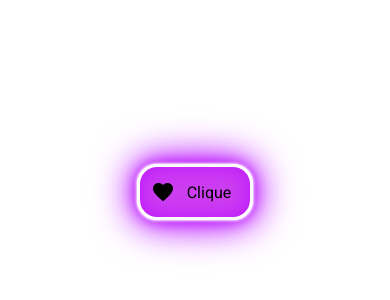
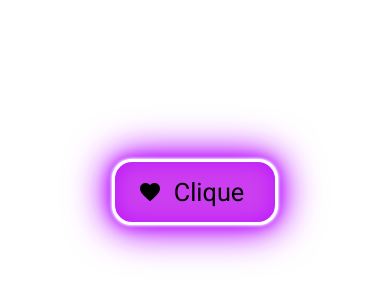
Before and after one commit to santivgo/love-hour, an Angular app: page / in a window 390 px wide. Shown: the part 230-530 px from the top of the page. Built offline with nearby package versions, Linux system fonts and the light colour scheme.

Commit message:
botao responsivo

```diff
--- a/src/app/components/button-lovehour/button-lovehour.component.sass
+++ b/src/app/components/button-lovehour/button-lovehour.component.sass
@@ -1,4 +1,5 @@
 .mat-mdc-fab
+    font-size: 3vh
     border-radius: 20px
     background-color: #cc3ff0
     border: 0.2rem solid #fff
```
